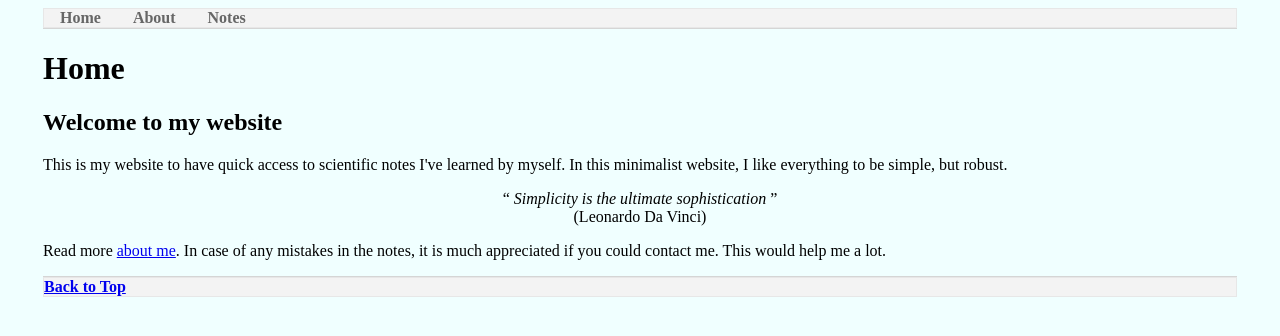
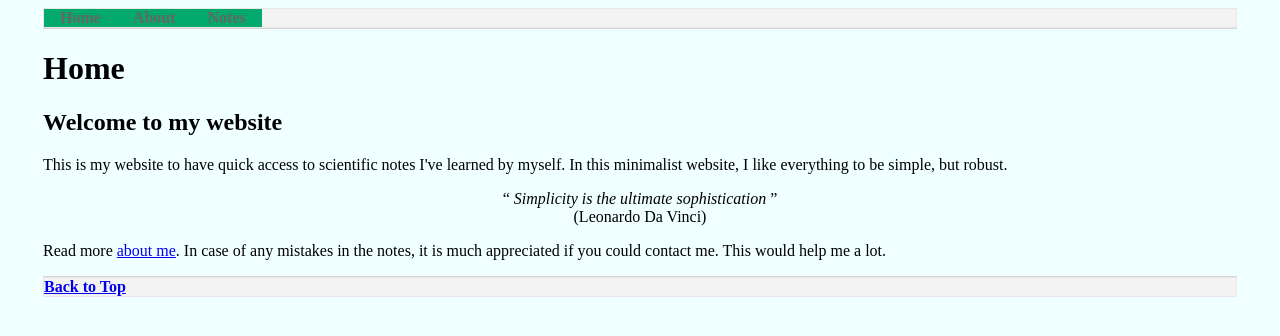
Before and after one commit to mrrezaie/mrrezaie.github.io, a Jekyll site: the page built from index.html, in a window 1280 px wide. Shown: the top 336 px of the page. Built offline with Jekyll 4.4.1, drawn with Linux system fonts in a browser that asks for light colours.

Commit message:
Update default.html

```diff
--- a/_layouts/default.html
+++ b/_layouts/default.html
@@ -8,9 +8,9 @@
 		<body>
 			<nav class="navbar navbar-expand-sm bg-dark navbar-dark">
 				<ul>
-					<li><a href="/">Home</a></li>
-					<li><a href="/about">About</a></li>
-					<li><a href="/notes">Notes</a></li>
+					<li><a class="active" href="/">Home</a></li>
+					<li><a class="active" href="/about">About</a></li>
+					<li><a class="active" href="/notes">Notes</a></li>
 				</ul>
 			</nav>
 			<div>
```
